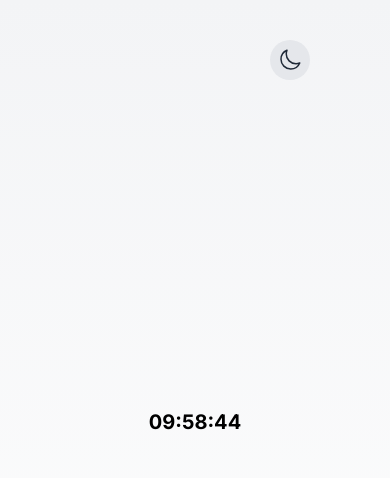
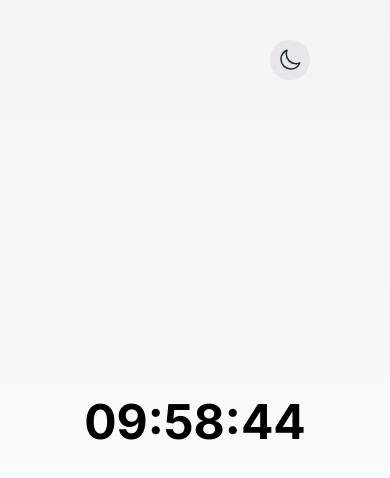
Before and after one commit to mountaincenter/nextjs-app, a Next.js app: page / in a window 390 px wide. Shown: the top 478 px of the page. Built offline with nearby package versions, Linux system fonts and the light colour scheme.

Commit message:
fontSize

```diff
--- a/app/_components/Clock.tsx
+++ b/app/_components/Clock.tsx
@@ -17,7 +17,7 @@ const Clock = () => {
   return (
     <p
       className="font-bold text-center text-black dark:text-white
-      text-xl sm:text-3xl md:text-5xl lg:text-8xl xl:text-10xl
+      text-5xl sm:text-8xl md:text-8xl lg:text-10xl xl:text-10xl
       w-full
       "
     >
```
Also changed, not shown: 1 other file (tests, documents, lock files or other folders).
